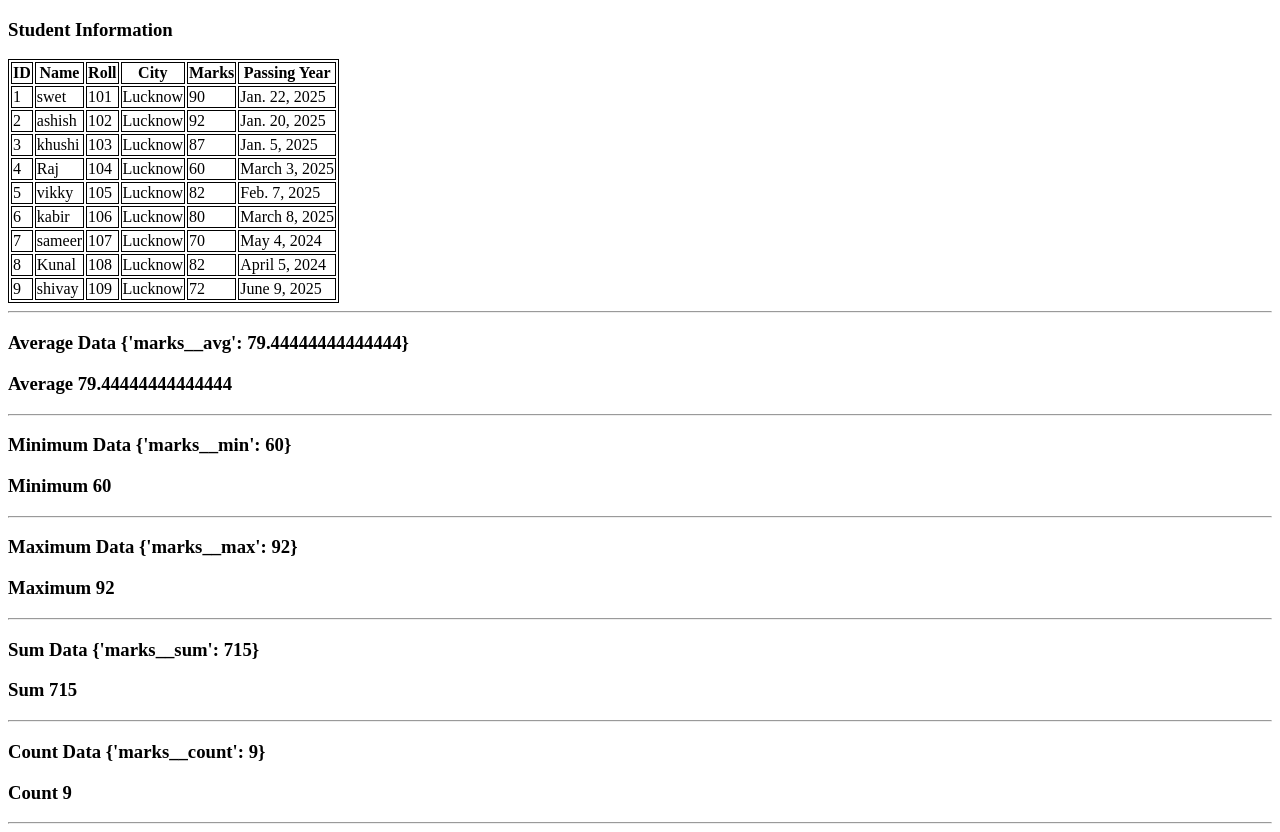
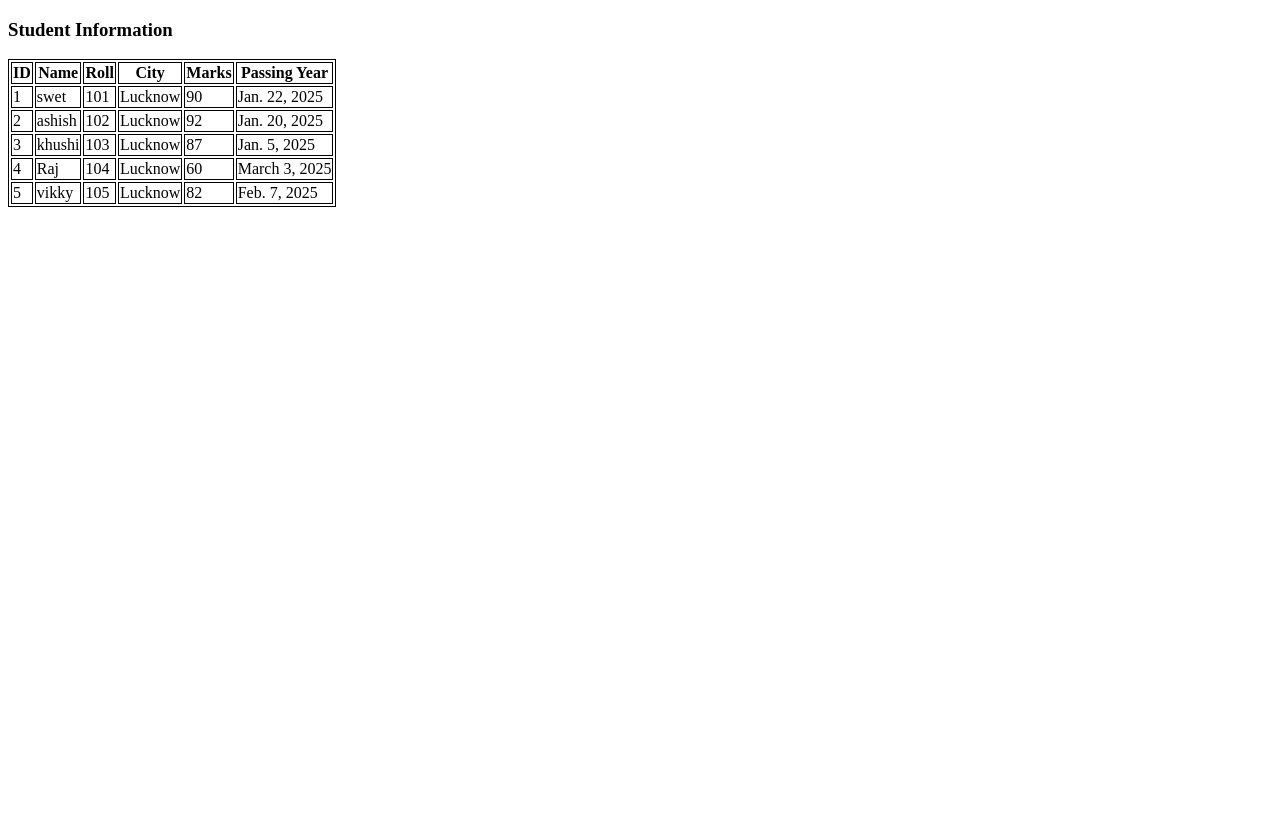
Before and after one commit to SwetTrivedi/Django-queryset, a Django app: page / in a window 1280 px wide. After the commit the page ends 207 px from the top, so only its background shows below. Run offline with Django 5.2, Linux system fonts and the light colour scheme; data comes from the database, SQL or seed files in the repository.

Commit message:
Queryset

```diff
--- a/school/templates/home.html
+++ b/school/templates/home.html
@@ -57,7 +57,7 @@
 
 {% comment %} ############  This is aggregation ############## {% endcomment %}
 
-    {% for student in students %}
+    {% comment %} {% for student in students %}
     <tr>
         <td>{{student.id}}</td>
         <td>{{student.name}}</td>
@@ -82,6 +82,21 @@
 <h3>Sum {{total.marks__sum}}</h3><hr>
 
 <h3>Count Data {{totalcount}}</h3>
-<h3>Count {{totalcount.marks__count}}</h3><hr>
+<h3>Count {{totalcount.marks__count}}</h3><hr> {% endcomment %}
+
+
+
+{% comment %} This is Q objects {% endcomment %}
+
+{% for student in students %}
+<tr>
+    <td>{{student.id}}</td>
+    <td>{{student.name}}</td>
+    <td>{{student.rollnumber}}</td>
+    <td>{{student.city}}</td>
+    <td>{{student.marks}}</td>
+    <td>{{student.passing_date}}</td>
+{% endfor %}
+</tr>
 </body>
 </html>
--- a/school/views.py
+++ b/school/views.py
@@ -174,19 +174,110 @@ from .models import Teacher
 
 ##################  Aggregation  ########################
 
-from django.db.models import Avg,Sum,Min,Max,Count
+# from django.db.models import Avg,Sum,Min,Max,Count
 
-def home(request):
-    student_data=Student.objects.all()
-    average=student_data.aggregate(Avg('marks'))
-    total=student_data.aggregate(Sum('marks'))
-    minimum=student_data.aggregate(Min('marks'))
-    maximum=student_data.aggregate(Max('marks'))
-    totalcount=student_data.aggregate(Count('marks'))
+# def home(request):
+#     student_data=Student.objects.all()
+#     average=student_data.aggregate(Avg('marks'))
+#     total=student_data.aggregate(Sum('marks'))
+#     minimum=student_data.aggregate(Min('marks'))
+#     maximum=student_data.aggregate(Max('marks'))
+#     totalcount=student_data.aggregate(Count('marks'))
 
 
-    context={'students':student_data,'average':average,'total':total,'minimum':minimum
-             ,'maximum':maximum,'totalcount':totalcount}
+#     context={'students':student_data,'average':average,'total':total,'minimum':minimum
+#              ,'maximum':maximum,'totalcount':totalcount}
+#     print("Return :",student_data)
+#     print("sql :",student_data.query )
+#     return render(request,'home.html',context)
+
+
+
+#######################################################################################################################################################
+
+
+
+#####################  Q object   ############################
+
+
+# from django.db.models import Q
+
+# def home(request):
+#     student_data=Student.objects.filter(Q(id=6) & Q(rollnumber=106))
+#     student_data=Student.objects.filter(Q(id=6) | Q(rollnumber=107))
+#     student_data=Student.objects.filter(~Q(id=6))
+#     print("Return :",student_data)
+#     print("sql :",student_data.query )
+#     return render(request,'home.html',{'students':student_data})
+
+
+
+###############################################################################################################################################################
+
+############################  limiting querysets  ####################
+def home(request):
+    student_data=Student.objects.all()[:5]
+
+    # student_data=Student.objects.all()[5:9]
+
+    # student_data=Student.objects.all()[:5:2]
+
+    # student_data=Student.objects.all()[:5:2]
+
     print("Return :",student_data)
     print("sql :",student_data.query )
-    return render(request,'home.html',context)
+    return render(request,'home.html',{'students':student_data})
+
+
+
+
+
+
+
+
+
+
+
+
+
+
+
+
+
+
+
+
+
+
+
+
+
+
+
+
+
+
+
+
+
+
+
+
+
+
+
+
+
+# Today I Learned About :-
+
+# 1. Q object in queryset which is support the ( AND , OR , Not  operations ),
+
+# 2. Limiting In queryset if we want the specific number of  data then we use limiting .
+
+# 3. Model Inheritance and types of Model Inheritance
+
+# 4. Abstract Base class Inheritance Which is store the multiple common fields to multiple comman class
+
+# 5. Multi-table Inheritance which is Base class table will be create childclass
+
+# 6. Proxy Model Which is same table but behaviour will be different
```
